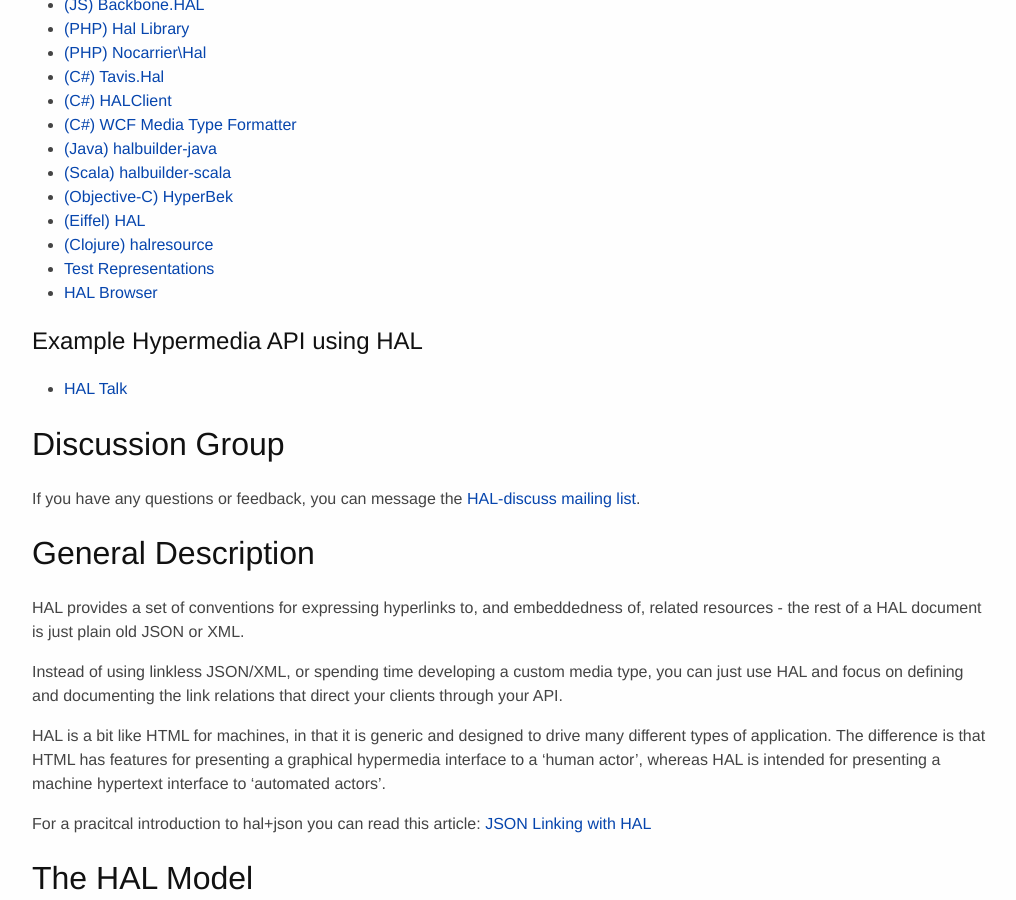
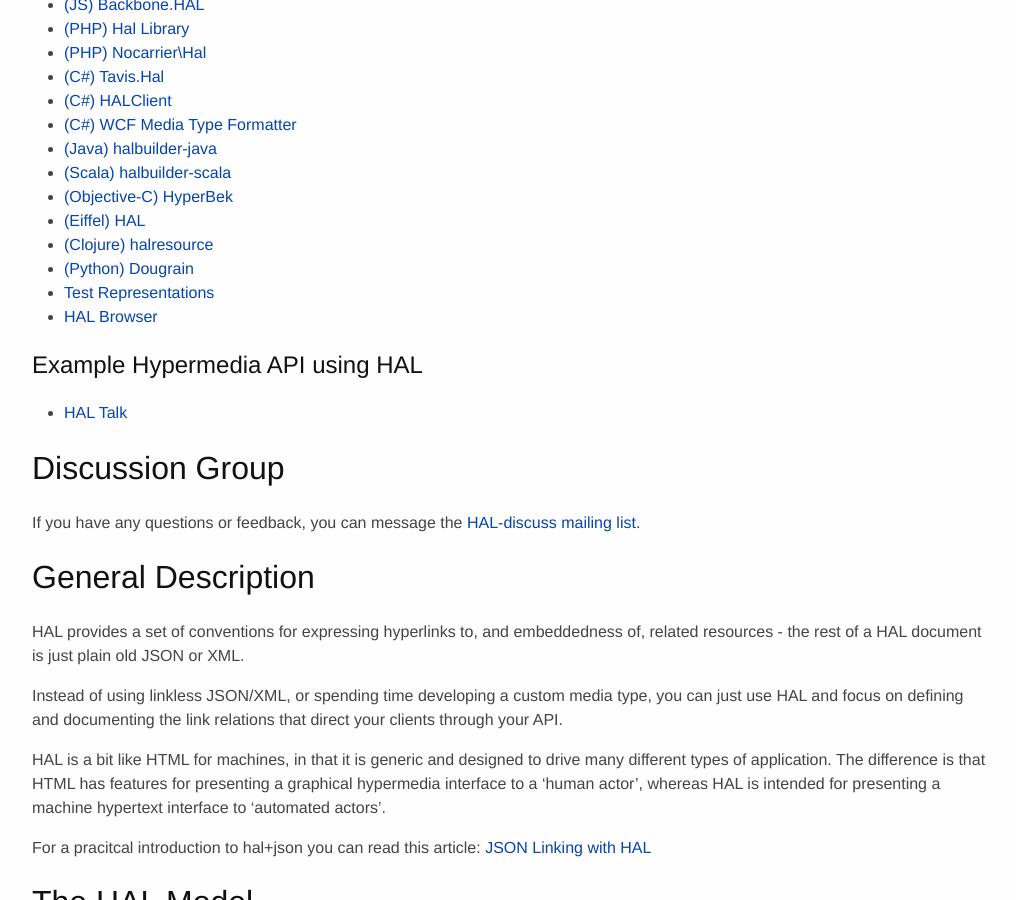
Before and after one commit to mikekelly/hal_specification, a Jekyll site: the page built from hal_specification.md, in a window 1280 px wide and 900 px high, scrolled down 670 px. Shown: the whole window, without its empty margins (128-1144 px from the left). Built offline with Jekyll 4.4.1, drawn with Linux system fonts in a browser that asks for light colours; Markdown is read by kramdown in place of the engine named in the settings.

Commit message:
Add dougrain to implementation list

```diff
--- a/hal_specification.md
+++ b/hal_specification.md
@@ -36,6 +36,7 @@ The JSON variant of HAL (application/hal+json) has now been published as an inte
 * [(Objective-C) HyperBek][31]
 * [(Eiffel) HAL][22]
 * [(Clojure) halresource][32]
+* [(Python) Dougrain][33]
 * [Test Representations][25]
 * [HAL Browser][26]
 
```
Also changed, not shown: other parts of hal_specification.md (+1 -0 lines).
